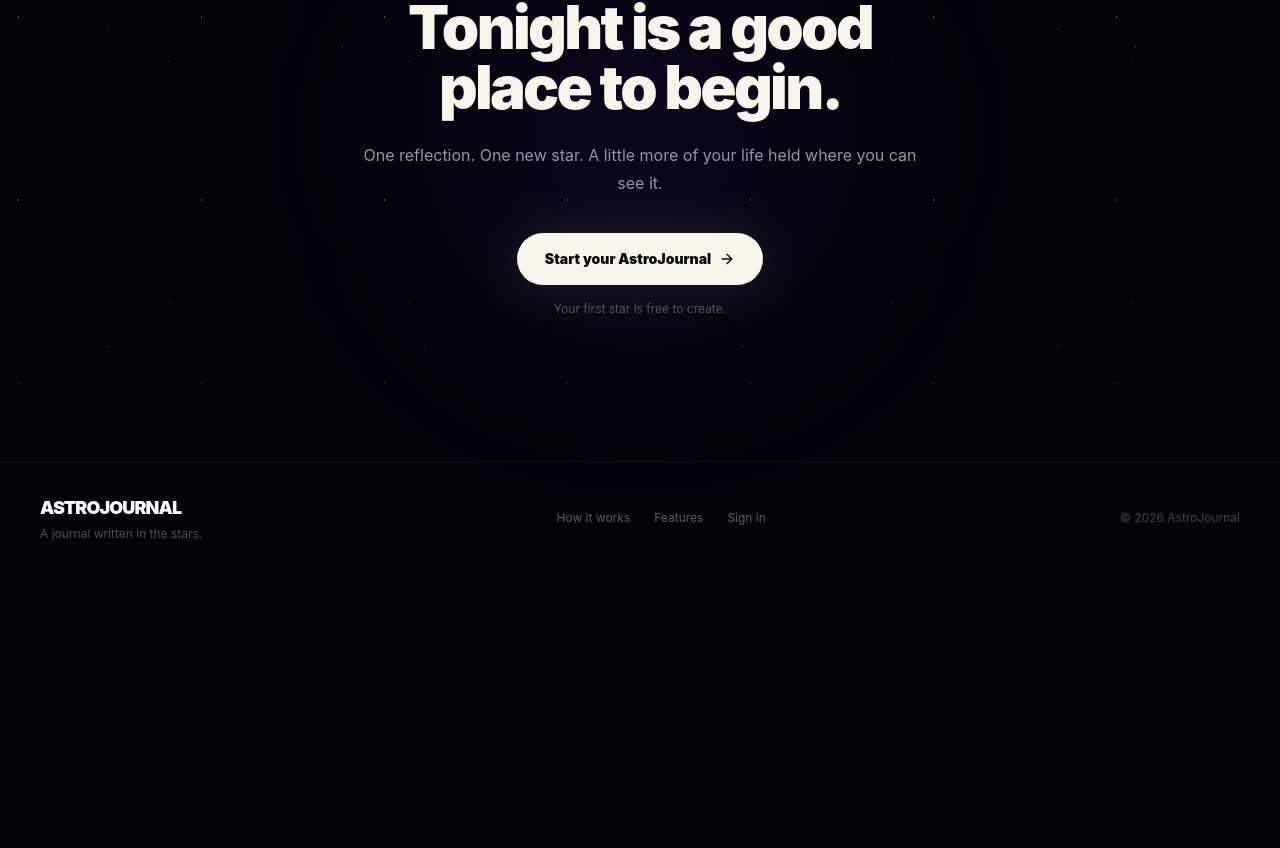
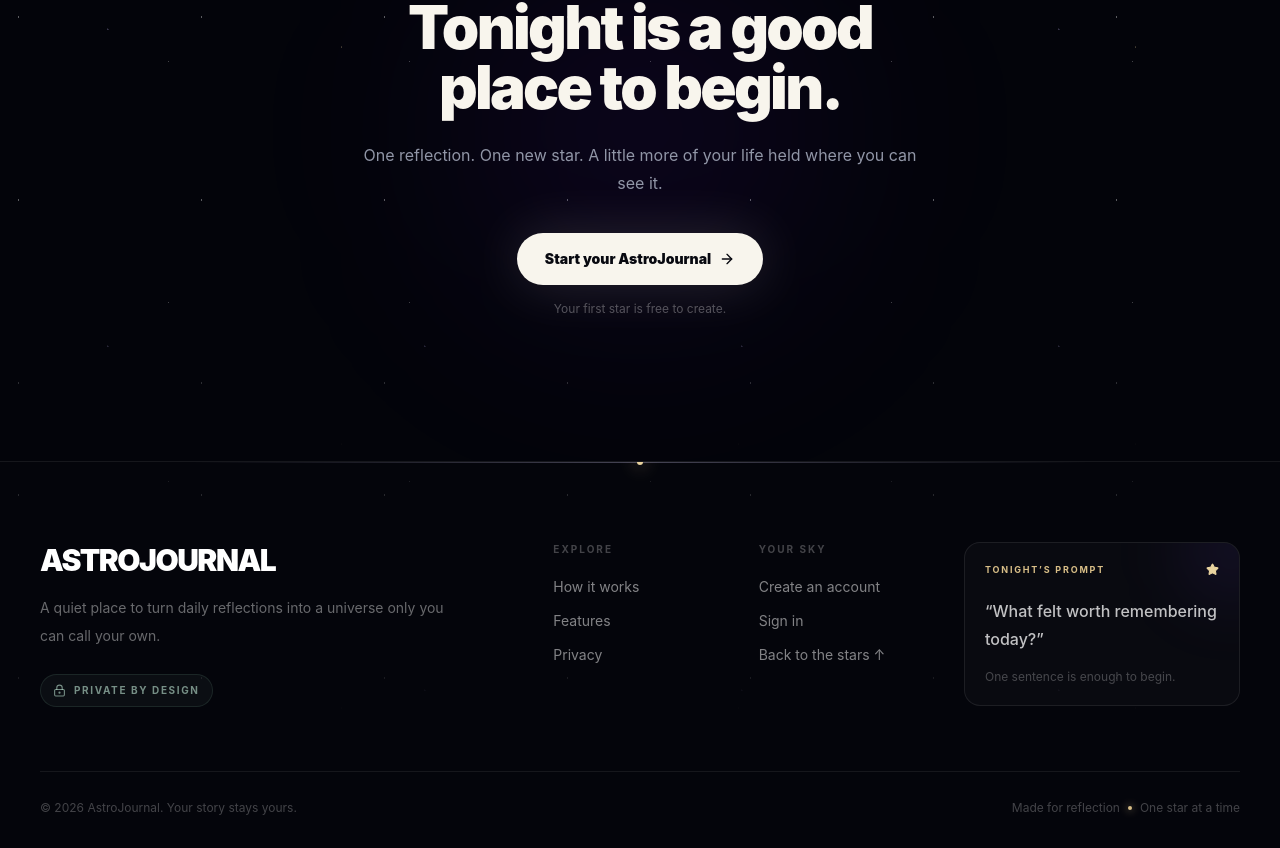
Before and after one commit to Sokunketana/AstroJournal, a React (Vite) app in the folder client/: page / in a window 1280 px wide. Shown: the part 3328-4176 px from the top of the page. Before the commit the page ends 3902 px from the top, so only its background shows below. Built offline with nearby package versions, Linux system fonts and the light colour scheme; no server answers.

Commit message:
feat: expand landing page footer

```diff
--- a/client/src/pages/LandingPage/LandingPage.tsx
+++ b/client/src/pages/LandingPage/LandingPage.tsx
@@ -468,18 +468,67 @@ const LandingPage = () => {
         </Reveal>
       </section>
 
-      <footer className="border-t border-white/[0.06] px-5 py-8 sm:px-8 lg:px-10">
-        <div className="mx-auto flex max-w-7xl flex-col items-center justify-between gap-5 text-center sm:flex-row sm:text-left">
-          <div>
-            <Logo className="text-lg" />
-            <p className="mt-1 text-xs text-white/30">A journal written in the stars.</p>
+      <footer className="relative overflow-hidden border-t border-white/[0.07] bg-[#04050b] px-5 pb-8 pt-16 sm:px-8 sm:pt-20 lg:px-10">
+        <div className="landing-stars pointer-events-none absolute inset-x-0 top-0 h-64 opacity-20" aria-hidden="true" />
+        <div className="pointer-events-none absolute left-1/2 top-0 h-px w-[70%] -translate-x-1/2 bg-gradient-to-r from-transparent via-violet-200/30 to-transparent" aria-hidden="true" />
+        <span className="pointer-events-none absolute left-1/2 top-0 h-1.5 w-1.5 -translate-x-1/2 -translate-y-1/2 rounded-full bg-[#ead49f] shadow-[0_0_18px_#ead49f]" aria-hidden="true" />
+
+        <div className="relative mx-auto max-w-7xl">
+          <div className="grid gap-12 border-b border-white/[0.07] pb-14 sm:grid-cols-2 lg:grid-cols-12 lg:gap-8 lg:pb-16">
+            <div className="sm:col-span-2 lg:col-span-5 lg:pr-16">
+              <Logo className="text-2xl sm:text-3xl" />
+              <p className="mt-4 max-w-md text-sm leading-7 text-white/40">
+                A quiet place to turn daily reflections into a universe only you can call your own.
+              </p>
+              <div className="mt-6 inline-flex items-center gap-2 rounded-full border border-emerald-200/10 bg-emerald-100/[0.04] px-3 py-2 text-[10px] font-bold uppercase tracking-[0.16em] text-emerald-100/55">
+                <LockKeyhole size={13} />
+                Private by design
+              </div>
+            </div>
+
+            <div className="lg:col-span-2">
+              <p className="text-[10px] font-bold uppercase tracking-[0.2em] text-white/25">Explore</p>
+              <div className="mt-5 flex flex-col items-start gap-3.5 text-sm text-white/50">
+                <a href="#how-it-works" className="transition hover:translate-x-0.5 hover:text-white">How it works</a>
+                <a href="#features" className="transition hover:translate-x-0.5 hover:text-white">Features</a>
+                <a href="#privacy" className="transition hover:translate-x-0.5 hover:text-white">Privacy</a>
+              </div>
+            </div>
+
+            <div className="lg:col-span-2">
+              <p className="text-[10px] font-bold uppercase tracking-[0.2em] text-white/25">Your sky</p>
+              <div className="mt-5 flex flex-col items-start gap-3.5 text-sm text-white/50">
+                <Link to={primaryTo} className="transition hover:translate-x-0.5 hover:text-white">
+                  {isSignedIn ? 'Open your journal' : 'Create an account'}
+                </Link>
+                {!isSignedIn && <Link to="/login" className="transition hover:translate-x-0.5 hover:text-white">Sign in</Link>}
+                <a href="#" className="transition hover:translate-x-0.5 hover:text-white">Back to the stars ↑</a>
+              </div>
+            </div>
+
+            <div className="sm:col-span-2 lg:col-span-3">
+              <div className="relative overflow-hidden rounded-2xl border border-white/[0.08] bg-white/[0.025] p-5">
+                <div className="absolute -right-10 -top-10 h-24 w-24 rounded-full bg-violet-500/10 blur-[36px]" aria-hidden="true" />
+                <div className="relative flex items-center justify-between">
+                  <p className="text-[9px] font-bold uppercase tracking-[0.2em] text-[#d8be87]">Tonight’s prompt</p>
+                  <Star size={13} className="text-[#ead49f]" fill="currentColor" />
+                </div>
+                <p className="relative mt-5 text-base font-medium leading-7 text-white/75">
+                  “What felt worth remembering today?”
+                </p>
+                <p className="relative mt-4 text-xs text-white/25">One sentence is enough to begin.</p>
+              </div>
+            </div>
           </div>
-          <div className="flex items-center gap-6 text-xs text-white/35">
-            <a href="#how-it-works" className="transition hover:text-white">How it works</a>
-            <a href="#features" className="transition hover:text-white">Features</a>
-            {!isSignedIn && <Link to="/login" className="transition hover:text-white">Sign in</Link>}
+
+          <div className="flex flex-col items-center justify-between gap-4 pt-7 text-center text-xs text-white/25 sm:flex-row sm:text-left">
+            <p>© {new Date().getFullYear()} AstroJournal. Your story stays yours.</p>
+            <p className="inline-flex items-center gap-2">
+              Made for reflection
+              <span className="h-1 w-1 rounded-full bg-[#d8be87] shadow-[0_0_8px_#d8be87]" aria-hidden="true" />
+              One star at a time
+            </p>
           </div>
-          <p className="text-xs text-white/25">© {new Date().getFullYear()} AstroJournal</p>
         </div>
       </footer>
     </main>
```
